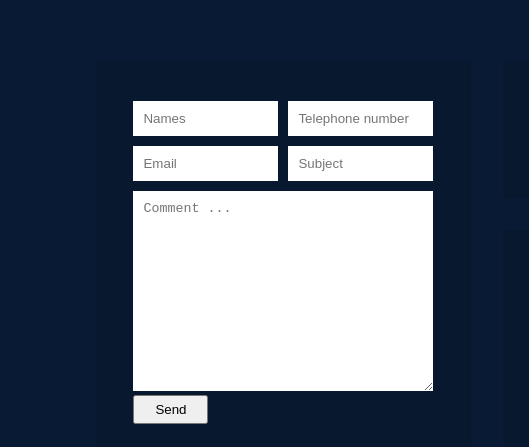
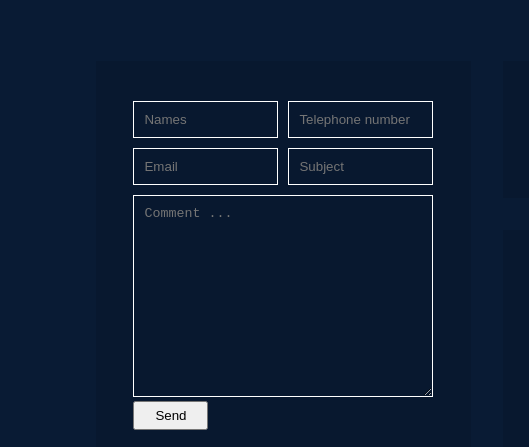
Before and after one commit to alvinleon1606/My-brand, a plain HTML site: page client/pages/Contact/Contact.html in a window 1280 px wide. Shown: the part 315-762 px from the top of the page, 168-697 px from the left. Drawn offline with Linux system fonts and the light colour scheme.

Commit message:
retouches

```diff
--- a/client/pages/Contact/Contact.css
+++ b/client/pages/Contact/Contact.css
@@ -34,21 +34,26 @@
   .names-email input{
     width: 100%;
     padding: 10px;
-    border: none;
+    border: 1px solid var(--text1-color);
+    background-color: transparent;
   }
   .names-email input:focus{
-    border: none;
+    border: 1px solid var(--text1-color);
     outline: none;
+    color: var(--text1-color);
   }
   .comment-textarea textarea{
     width: 100%;
     border: none;
     margin-top: 10px;
     padding: 10px;
+    background-color: transparent;
+    border: 1px solid var(--text1-color);
   }
   .comment-textarea textarea:focus{
     outline: none;
-    border: none;
+    border: 1px solid var(--text1-color);
+    color: var(--text1-color);
   }
 form button{
     width: 25%;
--- a/client/pages/Login/Login.css
+++ b/client/pages/Login/Login.css
@@ -45,9 +45,10 @@ input{
     width: 100%;
     padding: 1rem;
     background-color: var(--text1-color);
-    color: black;
+    color: var(--text1-color);
     font-size: 15px;
-    border: none;
+    border: 1px solid white;
+    background: transparent;
 }
 input:focus{
     outline: none;
--- a/client/pages/Register/Register.css
+++ b/client/pages/Register/Register.css
@@ -44,8 +44,9 @@ input{
     width: 100%;
     padding: 1rem;
     background-color: var(--text1-color);
-    color: black;
-    border: none;
+    color: var(--text1-color);
+    border: 1px solid white;
+    background: transparent;
 }
 input:focus{
     outline: none;
```
Also changed, not shown: client/pages/Login/Login.html (+1 -1 lines), client/pages/Posts/Post-details/Post-details.html (+7 -7 lines).
